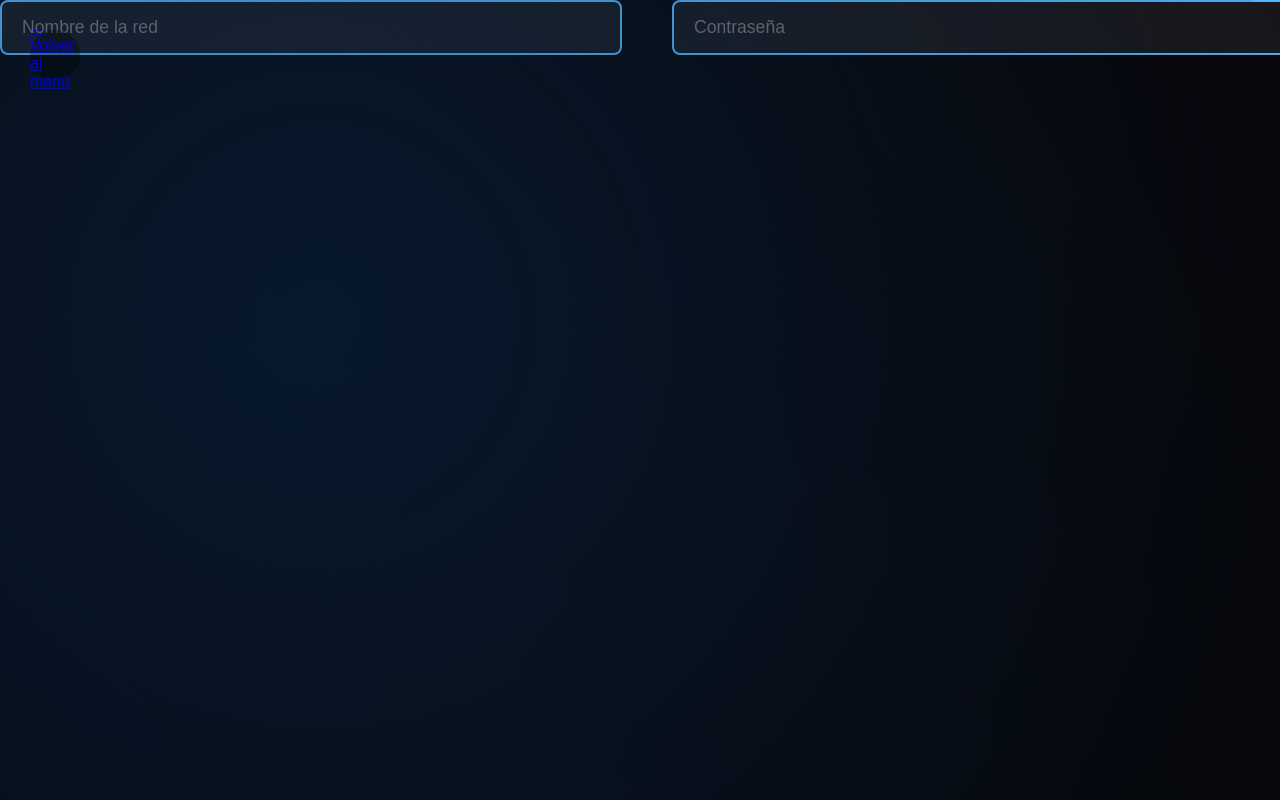
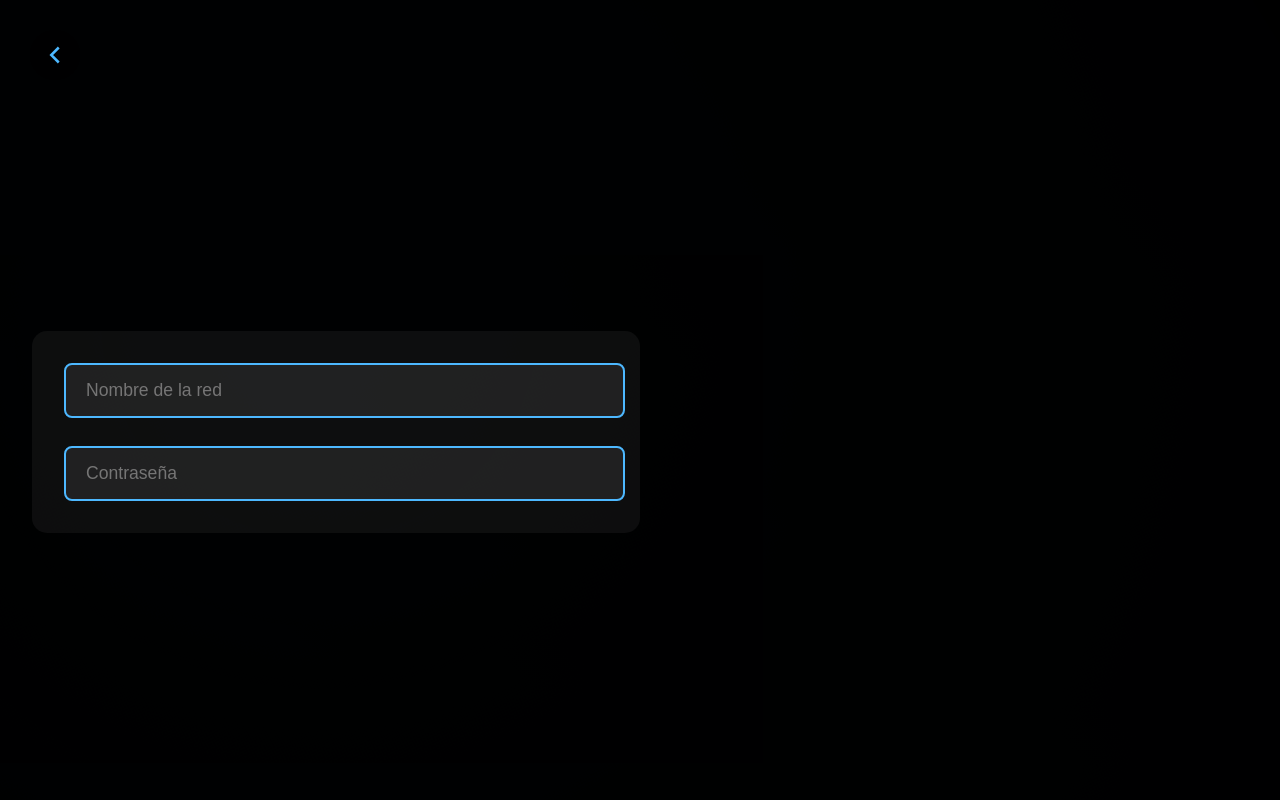
Before and after one commit to hectorflores28/reactjs-qrcode-generator, a React (Create React App) app: page /wifi in a window 1280 px wide. Shown: the top 800 px of the page. Built offline with nearby package versions, Linux system fonts and the light colour scheme.

Commit message:
ReactJS Generador de QRs v1

```diff
--- a/public/index.html
+++ b/public/index.html
@@ -2,10 +2,9 @@
 <html lang="en">
   <head>
     <meta charset="utf-8" />
-    <link rel="icon" href="%PUBLIC_URL%/favicon.ico" />
     <meta name="viewport" content="width=device-width, initial-scale=1" />
     <meta name="theme-color" content="#000000" />
-    <title>React App</title>
+    <title>QRCode Generator</title>
   </head>
   <body>
     <noscript>You need to enable JavaScript to run this app.</noscript>
--- a/src/components/QRGenerators/UrlQR.jsx
+++ b/src/components/QRGenerators/UrlQR.jsx
@@ -1,34 +1,34 @@
-import { useContext, useState } from 'react';
-import { Link } from 'react-router-dom';
+import { useState } from 'react';
+import { useNavigate } from 'react-router-dom';
 import { QRCodeSVG } from 'qrcode.react';
 import styles from './styles/QrStyles.module.css';
-import { ThemeContext } from '../../context/ThemeContext';
 
 const UrlQR = () => {
-  const { colors } = useContext(ThemeContext);
+  const navigate = useNavigate();
   const [url, setUrl] = useState('');
 
   return (
-    <div className={styles.container} style={{ background: colors.gradient }}>
-      <Link to="/" className={styles.backButton}>← Volver al menú</Link>
+    <div className={styles.fullscreenContainer}>
+      <button onClick={() => navigate('/')} className={styles.backButton}>
+        <svg viewBox="0 0 24 24" fill="none">
+          <path d="M15 18l-6-6 6-6"/>
+        </svg>
+      </button>
 
       <div className={styles.formContainer}>
-        <input
-          type="url"
-          placeholder="https://ejemplo.com"
+        <div className={styles.inputGroup}>
+          <input
+            type="url"
+            placeholder="https://ejemplo.com"
           value={url}
           onChange={(e) => setUrl(e.target.value)}
           className={styles.inputField}
         />
+        </div>
 
         {url && (
-          <div className={styles.qrPreview}>
-            <QRCodeSVG
-              value={url}
-              size={256}
-              fgColor={colors.accent}
-              bgColor="transparent"
-            />
+          <div className={styles.qrWrapper}>
+            <QRCodeSVG value={url} size={300} />
             <p className={styles.qrCaption}>Escanea para visitar el sitio</p>
           </div>
         )}
--- a/src/components/QRGenerators/WifiQR.jsx
+++ b/src/components/QRGenerators/WifiQR.jsx
@@ -1,10 +1,11 @@
 import { useContext, useState } from 'react';
-import { Link } from 'react-router-dom';
+import { useNavigate } from 'react-router-dom';
 import { QRCodeSVG } from 'qrcode.react';
 import styles from './styles/QrStyles.module.css';
 import { ThemeContext } from '../../context/ThemeContext';
 
 const WifiQR = () => {
+  const navigate = useNavigate();
   const { colors } = useContext(ThemeContext);
   const [wifiData, setWifiData] = useState({
     ssid: '',
@@ -17,10 +18,15 @@ const WifiQR = () => {
   };
 
   return (
-    <div className={styles.container} style={{ background: colors.gradient }}>
-      <Link to="/" className={styles.backButton}>← Volver al menú</Link>
+    <div className={styles.fullscreenContainer}>
+      <button onClick={() => navigate('/')} className={styles.backButton}>
+        <svg viewBox="0 0 24 24" fill="none">
+          <path d="M15 18l-6-6 6-6"/>
+        </svg>
+      </button>
 
       <div className={styles.formContainer}>
+        <div className={styles.inputGroup}>
           <input
             type="text"
             placeholder="Nombre de la red"
@@ -28,7 +34,6 @@ const WifiQR = () => {
           onChange={(e) => setWifiData({...wifiData, ssid: e.target.value})}
           className={styles.inputField}
         />
-
           <input
             type="password"
             placeholder="Contraseña"
@@ -36,15 +41,11 @@ const WifiQR = () => {
           onChange={(e) => setWifiData({...wifiData, password: e.target.value})}
           className={styles.inputField}
         />
+        </div>
 
         {wifiData.ssid && (
-          <div className={styles.qrPreview}>
-            <QRCodeSVG
-              value={generateWifiString()}
-              size={256}
-              fgColor={colors.accent}
-              bgColor="transparent"
-            />
+          <div className={styles.qrWrapper}>
+            <QRCodeSVG value={generateWifiString()} size={300} />
             <p className={styles.qrCaption}>Escanea para conectar al WiFi</p>
           </div>
         )}
```
Also changed, not shown: 1 other file (tests, documents, lock files or other folders). Lines whose indentation alone changed are shown as unchanged.
